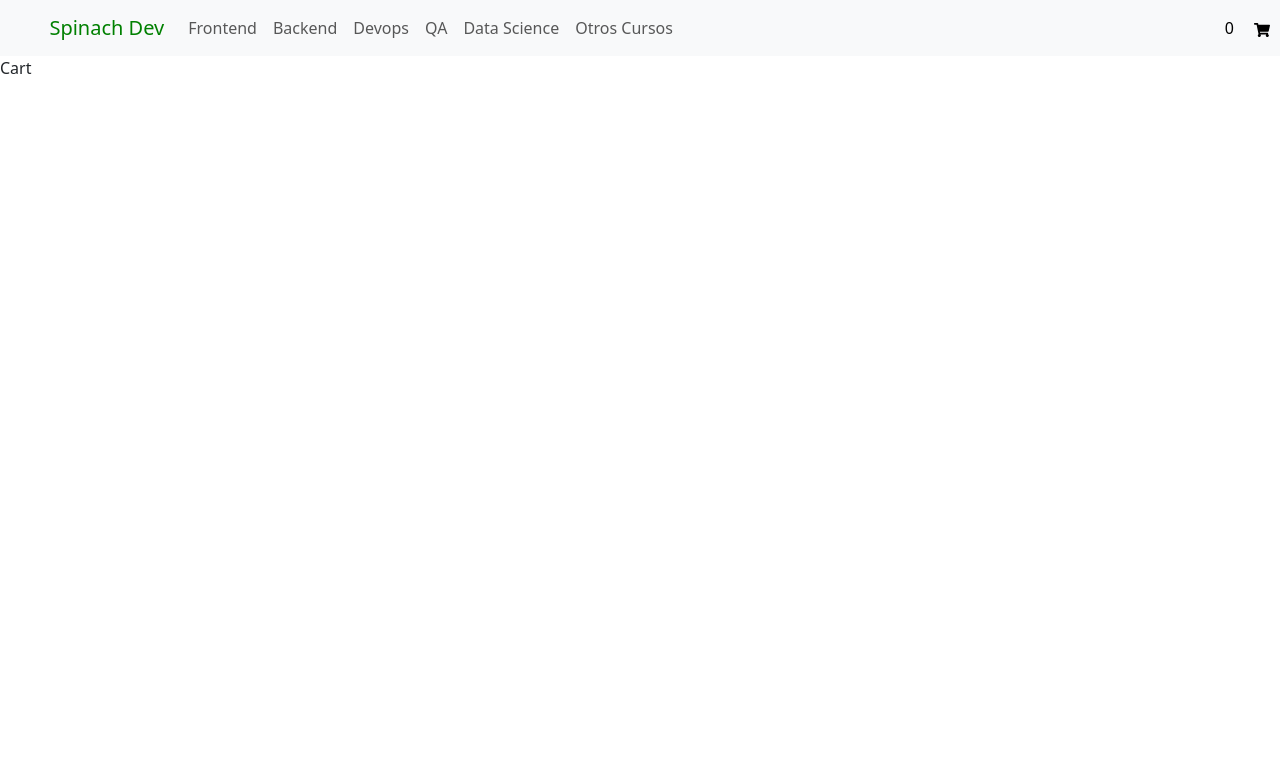
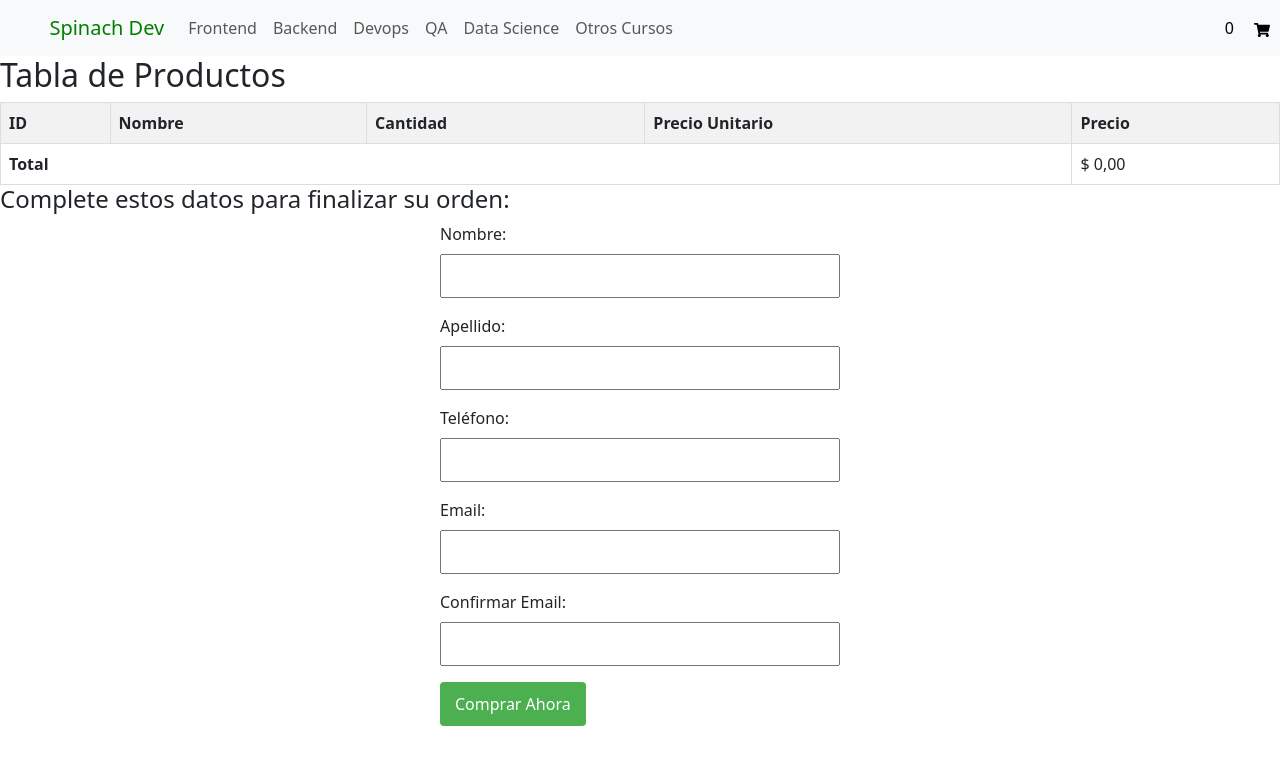
Before and after one commit to MikeOrange/PreEntregas-Brito, a React (Vite) app: page /cart in a window 1280 px wide. Shown: the top 764 px of the page. Built offline with nearby package versions, Linux system fonts and the light colour scheme.

Commit message:
Anadiendo vista cart

```diff
--- /dev/null
+++ b/src/components/Cart/Cart.css
@@ -0,0 +1,43 @@
+.order-table {
+    border-collapse: collapse;
+    width: 100%;
+}
+
+.order-table th, td {
+    border: 1px solid #dddddd;
+    text-align: left;
+    padding: 8px;
+}
+
+.order-table th {
+    background-color: #f2f2f2;
+}
+
+.checkout-form {
+    max-width: 400px;
+    margin: 0 auto;
+}
+
+.checkout-form label {
+    display: block;
+    margin-bottom: 8px;
+}
+
+.checkout-form input {
+    width: 100%;
+    padding: 8px;
+    margin-bottom: 16px;
+}
+
+.checkout-form button {
+    background-color: #4CAF50;
+    color: white;
+    padding: 10px 15px;
+    border: none;
+    border-radius: 4px;
+    cursor: pointer;
+}
+
+.checkout-form button:hover {
+    background-color: #45a049;
+}
--- a/src/components/Cart/Cart.jsx
+++ b/src/components/Cart/Cart.jsx
@@ -1,8 +1,115 @@
-import React from 'react'
+import React, {useContext, useState, useEffect} from 'react'
+import "./Cart.css"
+import { formatAsPesos } from '../../utils/currencyFormat'
+import { CartContext } from '../../context/CartContext';
+import { productAPIClient } from '../../productAPIClient';
+
 
 function Cart() {
+  const {cartObject, removeFromCart} = useContext(CartContext);
+  const [loadStatus, setLoadStatus] = useState(false);
+  const [tableArray, setTableArray] = useState([]);
+  const [orderPrice, setOrderPrice] = useState(0);
+
+  const obtenerObjetoPorId = (arr, x) => {
+    return arr.find(function(objeto) {
+      return parseInt(objeto.id) === parseInt(x);
+    });
+  }
+
+  const updateTable = (apiData) => {
+    let newOrderPrice = 0;
+    const newTable = [];
+    for (const property in cartObject) {
+      let productData = obtenerObjetoPorId(apiData, property);
+      let precio = productData.price * cartObject[property]
+      let tableRow = {
+        "id": property,
+        "nombre": productData.title,
+        "cantidad": cartObject[property],
+        "precioUnitario": formatAsPesos(productData.price),
+        "precio": formatAsPesos(precio)
+      }
+      newOrderPrice += precio;
+      newTable.push(tableRow);
+    }
+    setTableArray(newTable);
+    setOrderPrice(newOrderPrice);
+  }
+
+  useEffect(() => {
+    productAPIClient.getData().then((data) => {
+        // Sustituir esto luego por cliente que traiga data de Firebase
+        updateTable(data)
+        setLoadStatus(true)
+    })
+
+  }, []);
+
+
   return (
-    <div>Cart</div>
+    <div>
+      <h2>Tabla de Productos</h2>
+      <table className='order-table'>
+        <thead>
+            <tr>
+                <th>ID</th>
+                <th>Nombre</th>
+                <th>Cantidad</th>
+                <th>Precio Unitario</th>
+                <th>Precio</th>
+            </tr>
+        </thead>
+        <tbody>
+            {loadStatus ?
+              <>
+                {tableArray.map((elem) => {
+                  return (
+                    <tr key={elem.id}>
+                      <td>{elem.id}</td>
+                      <td>{elem.nombre}</td>
+                      <td>{elem.cantidad}</td>
+                      <td>{elem.precioUnitario}</td>
+                      <td>{elem.precio}</td>
+                    </tr>
+                  )
+                })}
+              </>
+              :
+              <tr>
+               <td colSpan="5">Cargando...</td>
+              </tr> }
+        </tbody>
+        <tfoot>
+            <tr>
+                <td colSpan="4"><b>Total</b></td>
+                <td>{formatAsPesos(orderPrice)}</td>
+            </tr>
+        </tfoot>
+      </table>
+
+      <h4>Complete estos datos para finalizar su orden:</h4>
+
+      <form className='checkout-form'>
+          <label htmlFor="nombre">Nombre:</label>
+          <input type="text" id="nombre" name="nombre" required />
+
+          <label htmlFor="apellido">Apellido:</label>
+          <input type="text" id="apellido" name="apellido" required />
+
+          <label htmlFor="telefono">Teléfono:</label>
+          <input type="tel" id="telefono" name="telefono" required />
+
+          <label htmlFor="email">Email:</label>
+          <input type="email" id="email" name="email" required />
+
+          <label htmlFor="confirmarEmail">Confirmar Email:</label>
+          <input type="email" id="confirmarEmail" name="confirmarEmail" required />
+
+          <button type="submit">Comprar Ahora</button>
+      </form>
+
+    </div>
   )
 }
 
```
